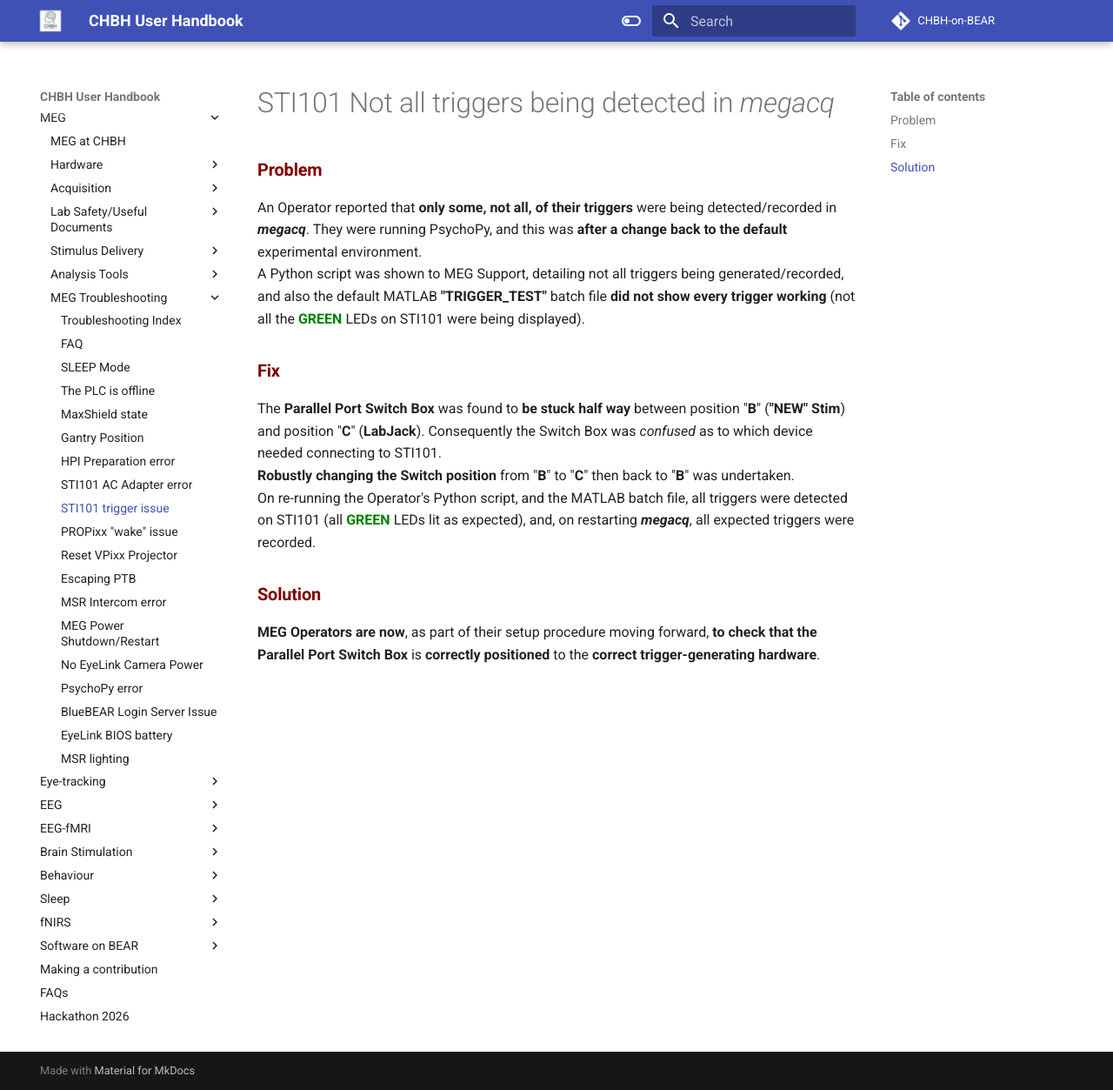
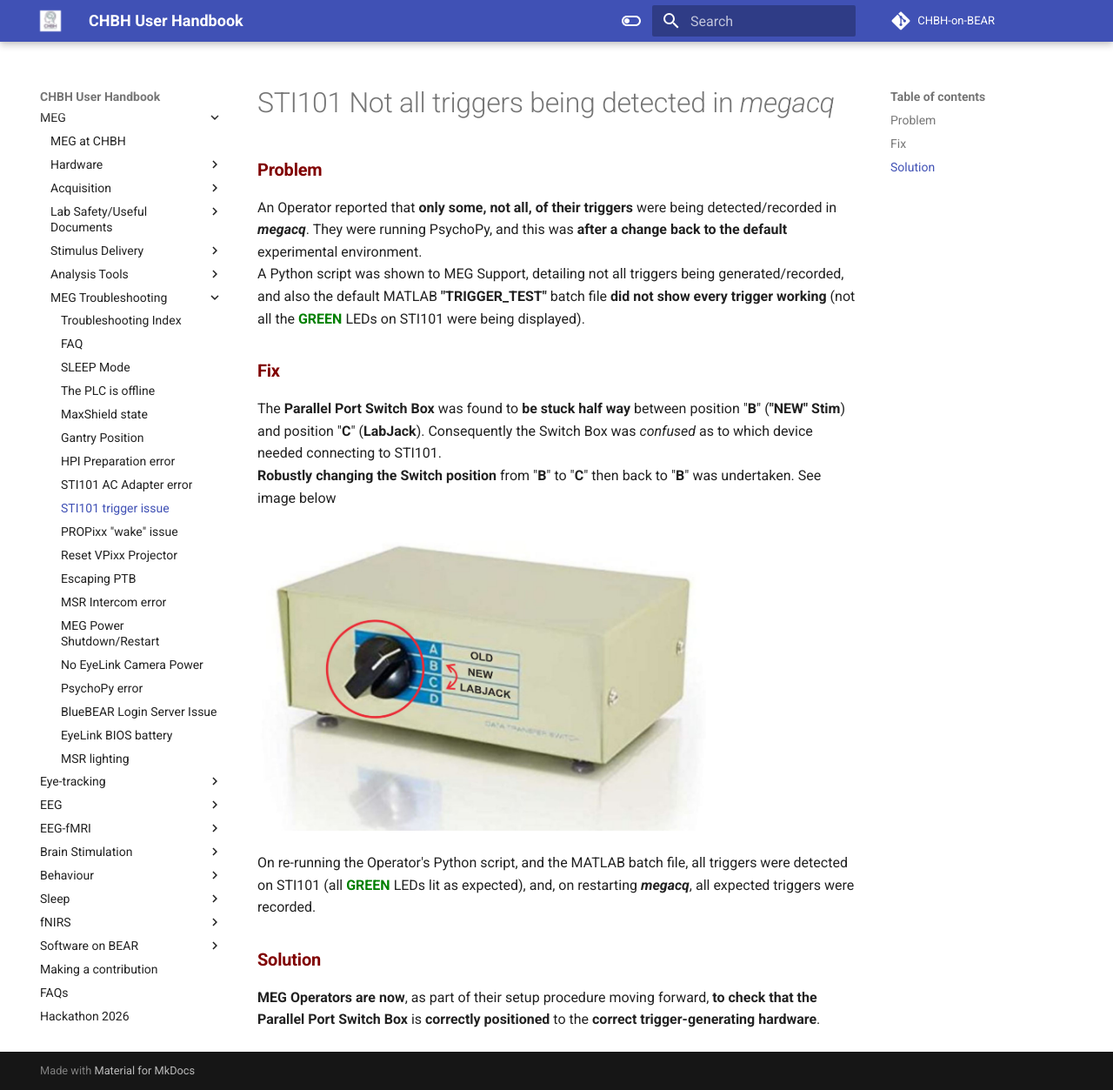
Before and after one commit to chbh-opensource/chbh-on-bear, an MkDocs documentation site: the page built from docs/meg/troubleshooting/sti101_triggers.md, in a window 1280 px wide and 1253 px high. Shown: the whole window at 87% size. Built offline with MkDocs 1.6.1 and Material for MkDocs 9.7.7, drawn with Linux system fonts in a browser that asks for light colours; comment, search, counter and statistics services are not loaded.

Commit message:
Tweaking a MEG Troubleshooting repo

```diff
--- a/docs/meg/troubleshooting/sti101_triggers.md
+++ b/docs/meg/troubleshooting/sti101_triggers.md
@@ -8,7 +8,10 @@ A Python script was shown to MEG Support, detailing not all triggers being gener
 ### **<span style="color:maroon">Fix</span>**
 
 The **Parallel Port Switch Box** was found to **be stuck half way** between position "**B**" (**"NEW" Stim**) and position "**C**" (**LabJack**). Consequently the Switch Box was *confused* as to which device needed connecting to STI101.<br/>
-**Robustly changing the Switch position** from "**B**" to "**C**" then back to "**B**" was undertaken.<br />
+**Robustly changing the Switch position** from "**B**" to "**C**" then back to "**B**" was undertaken. See image below<br />
+
+![Parallel 4Port Switch](../../images/meg/4PortSwitch.jpg){width=75%}
+
 On re-running the Operator's Python script, and the MATLAB batch file, all triggers were detected on STI101 (all **<span style="color:green">GREEN</span>** LEDs lit as expected), and, on restarting ***megacq***, all expected triggers were recorded.
 
 ### **<span style="color:maroon">Solution</span>**
```
Also changed, not shown: docs/images/meg/4PortSwitch.jpg (added).
